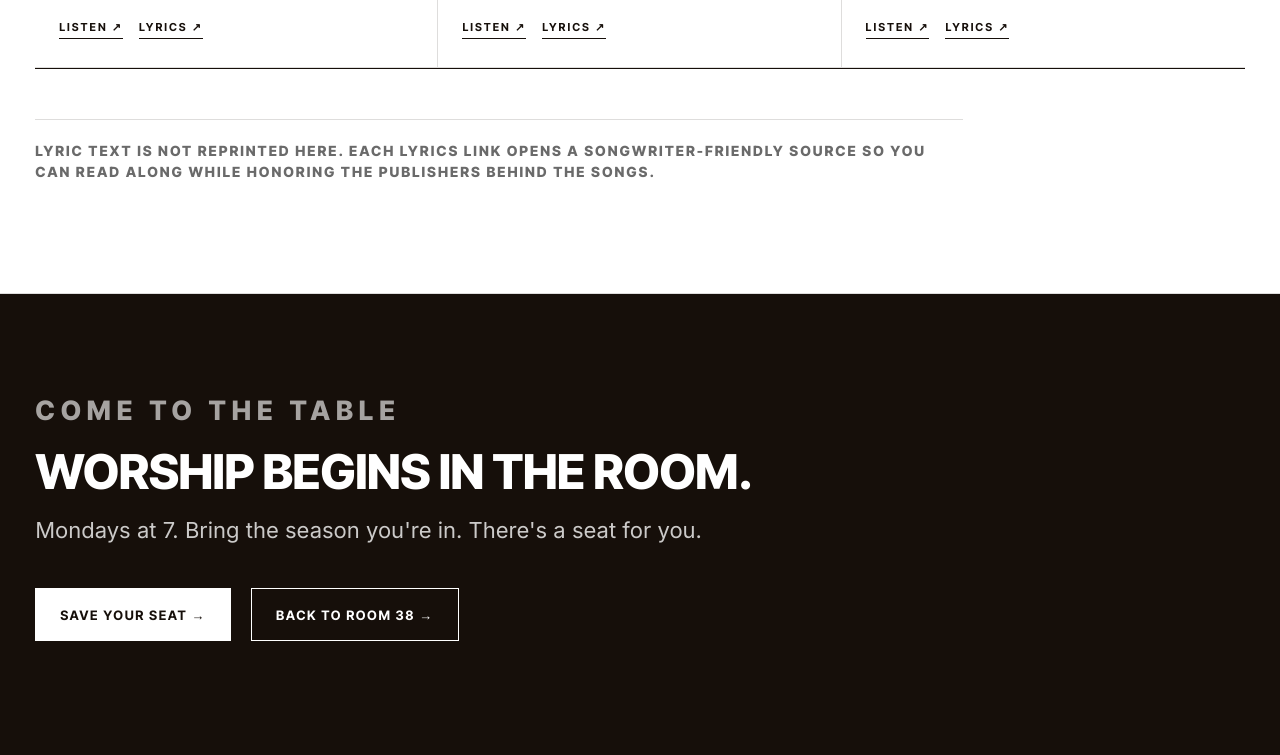
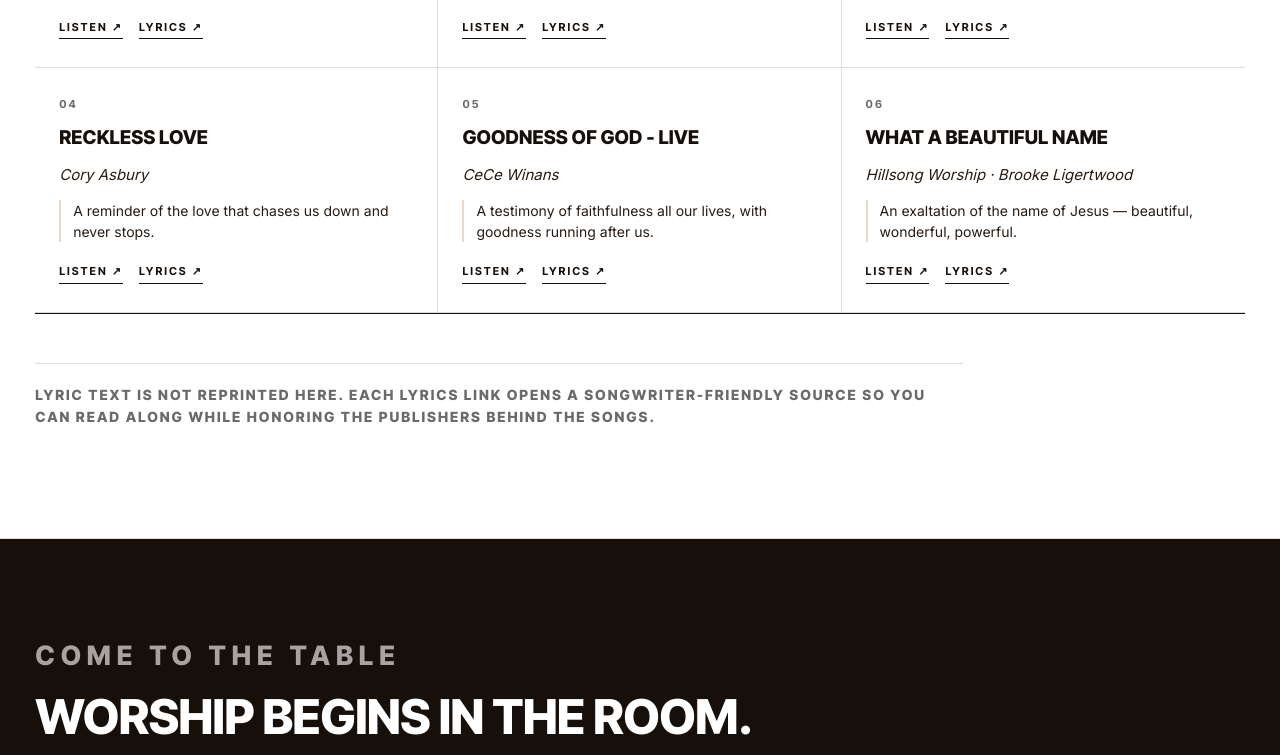
Before and after one commit to ryanthogmartin/officialroom38, a plain HTML site: page worship.html in a window 1280 px wide. Shown: the part 1515-2270 px from the top of the page. Drawn offline with Linux system fonts and the light colour scheme.

Commit message:
Add worship playlist songs
Co-Authored-By: Claude Opus 4.7 <noreply@anthropic.com>

```diff
--- a/worship.html
+++ b/worship.html
@@ -211,6 +211,63 @@
                 >Lyrics ↗</a>
               </div>
             </li>
+
+            <li class="song-card">
+              <span class="song-num">04</span>
+              <h3 class="song-title">Reckless Love</h3>
+              <p class="song-artist">Cory Asbury</p>
+              <p class="song-theme">A reminder of the love that chases us down and never stops.</p>
+              <div class="song-links">
+                <a
+                  href="https://open.spotify.com/track/0DWXEQvxbrDlJ1tt9Q1Zc9"
+                  target="_blank"
+                  rel="noopener"
+                >Listen ↗</a>
+                <a
+                  href="https://www.worshiptogether.com/songs/reckless-love-cory-asbury/"
+                  target="_blank"
+                  rel="noopener"
+                >Lyrics ↗</a>
+              </div>
+            </li>
+
+            <li class="song-card">
+              <span class="song-num">05</span>
+              <h3 class="song-title">Goodness of God - Live</h3>
+              <p class="song-artist">CeCe Winans</p>
+              <p class="song-theme">A testimony of faithfulness all our lives, with goodness running after us.</p>
+              <div class="song-links">
+                <a
+                  href="https://open.spotify.com/track/6vXOAkNQQ1KLmnC7vGYA0c"
+                  target="_blank"
+                  rel="noopener"
+                >Listen ↗</a>
+                <a
+                  href="https://www.worshiptogether.com/songs/goodness-of-god-bethel-music/"
+                  target="_blank"
+                  rel="noopener"
+                >Lyrics ↗</a>
+              </div>
+            </li>
+
+            <li class="song-card">
+              <span class="song-num">06</span>
+              <h3 class="song-title">What A Beautiful Name</h3>
+              <p class="song-artist">Hillsong Worship · Brooke Ligertwood</p>
+              <p class="song-theme">An exaltation of the name of Jesus — beautiful, wonderful, powerful.</p>
+              <div class="song-links">
+                <a
+                  href="https://open.spotify.com/track/4eqajlNmGZTmwUxd0BIBSH"
+                  target="_blank"
+                  rel="noopener"
+                >Listen ↗</a>
+                <a
+                  href="https://hillsong.com/lyrics/what-a-beautiful-name/"
+                  target="_blank"
+                  rel="noopener"
+                >Lyrics ↗</a>
+              </div>
+            </li>
           </ol>
 
           <p class="lyrics-note">
```
